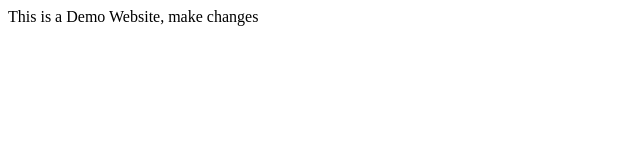
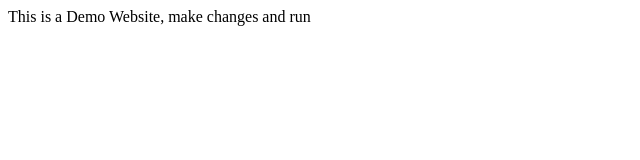
Before and after one commit to vamshik2023/MyWebApp, a plain HTML site: page Index.html in a window 1280 px wide. Shown: the full height of the page, 0-640 px from the left. Drawn offline with Linux system fonts and the light colour scheme.

Commit message:
Update Index.html

```diff
--- a/Index.html
+++ b/Index.html
@@ -3,6 +3,6 @@
         <title>Index</title>
     </head>
     <body>
-        This is a Demo Website, make changes
+        This is a Demo Website, make changes and run
     </body>
 </html>
```
